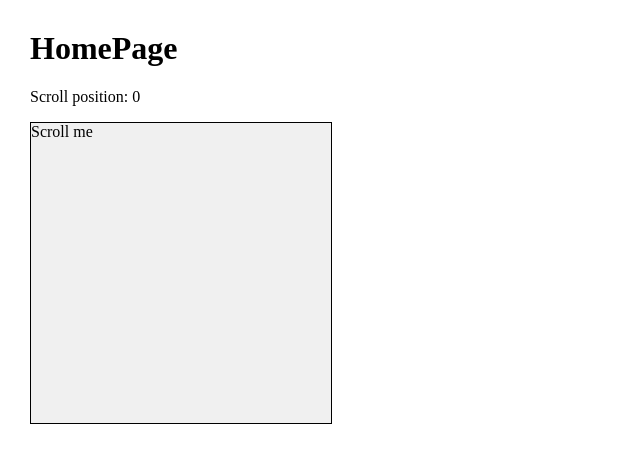
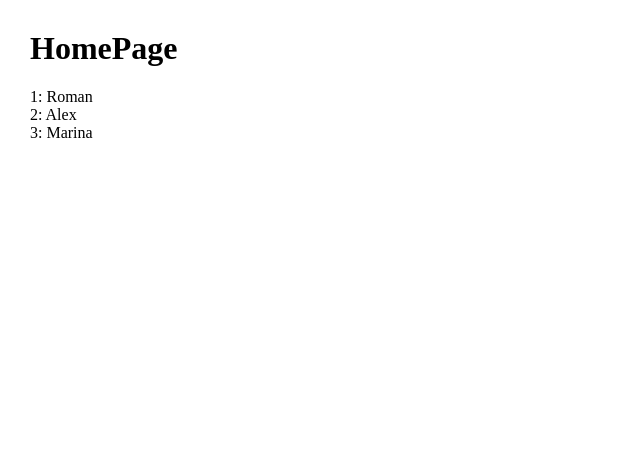
Before and after one commit to romanbarinov84/WebGarage-React-lessons-, a React (Vite) app: page / in a window 1280 px wide. Shown: the top 462 px of the page, without its empty margins (0-640 px from the left). Built offline with nearby package versions, Linux system fonts and the light colour scheme.

Commit message:
rendering components 02.12

```diff
--- /dev/null
+++ b/src/components/pages/Greeting.jsx
@@ -0,0 +1,10 @@
+const Greeting = ({user,name}) => {
+  return (
+    <>
+      <div>
+        {user}: {name}
+      </div>
+    </>
+  );
+};
+export default Greeting;
--- a/src/components/pages/HomePage.jsx
+++ b/src/components/pages/HomePage.jsx
@@ -1,30 +1,23 @@
-import { useState } from "react";
+import Greeting from "./Greeting";
 
 const HomePage = () => {
-  const [scrollTop, setScrollTop] = useState(0); // состояние для scrollTop
 
-  const handleScroll = (event) => {
-    setScrollTop(Math.round(event.target.scrollTop)); // сохраняем значение в состояние
-  };
+
+  const users = [
+    {id:1 , name: "Roman" , age: 35 , phone:"0680328639"},
+    {id:2 , name: "Alex", age: 24 , phone: "0971234567"},
+    {id:3 , name: "Marina" , age: 68 , phone: "0458679234"}
+  ]
+
 
   return (
     <div style={{ margin: 30 }}>
       <h1>HomePage</h1>
-      <p>Scroll position: {scrollTop}</p>
-
-      <div
-        onScroll={handleScroll}
-        style={{
-          height: 300,
-          width: 300,
-          overflowY: "scroll", // чтобы была прокрутка
-          border: "1px solid black",
-        }}
-      >
-        <div style={{ height: 900, width: "100%", background: "#f0f0f0" }}>
-          Scroll me
-        </div>
-      </div>
+      {
+        users.map((user) => (
+          <Greeting user={user.id} name={user.name}/>
+        ))
+      }
     </div>
   );
 };
```
